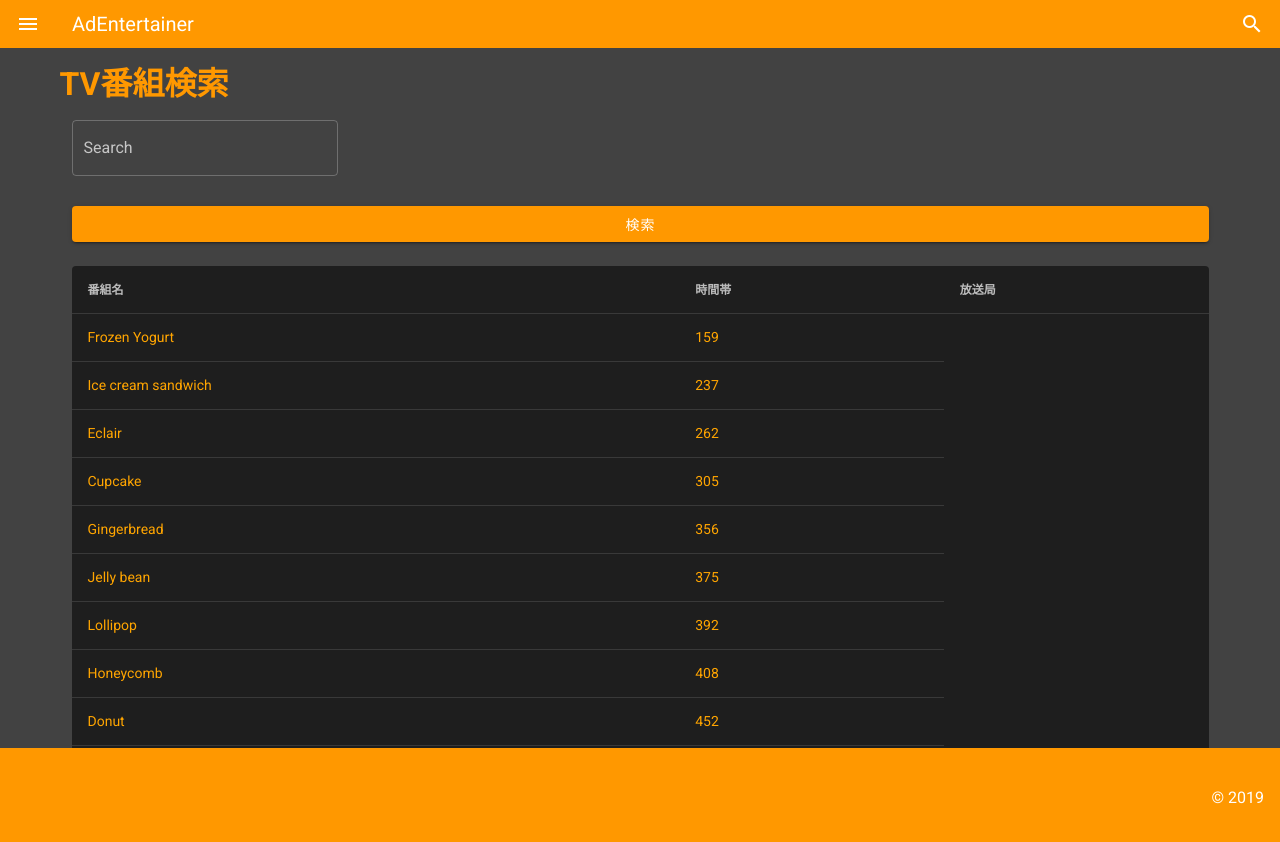
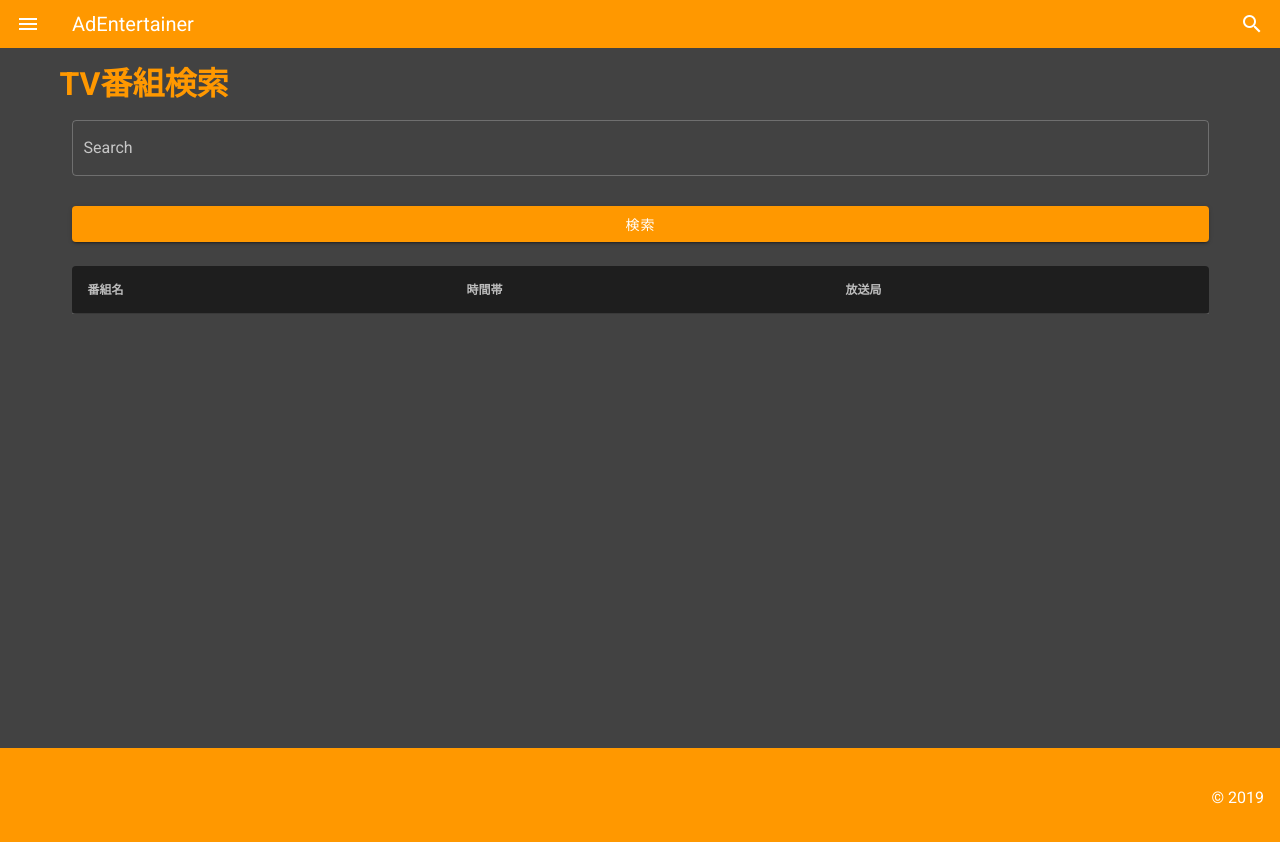
Before and after one commit to NakajimaShunsuke/YhooChannel, a Vue app: page /programtable in a window 1280 px wide. Shown: the top 842 px of the page. Built offline with nearby package versions, Linux system fonts and the light colour scheme.

Commit message:
番組検索実装

```diff
--- a/src/components/SimpleTable.vue
+++ b/src/components/SimpleTable.vue
@@ -8,60 +8,20 @@
       </tr>
     </thead>
     <tbody>
-      <tr v-for="item in desserts" :key="item.name">
-        <td>{{ item.name }}</td>
-        <td>{{ item.calories }}</td>
+      <tr v-for="item in desserts" :key="item.id">
+        <td>{{ item.title }}</td>
+        <td>{{ item.date }}</td>
+        <td style="min-width:75px">{{ item.tvStation }}</td>
       </tr>
     </tbody>
   </v-simple-table>
 </template>
 <script>
 export default {
-  data() {
-    return {
-      desserts: [
-        {
-          name: "Frozen Yogurt",
-          calories: 159
-        },
-        {
-          name: "Ice cream sandwich",
-          calories: 237
-        },
-        {
-          name: "Eclair",
-          calories: 262
-        },
-        {
-          name: "Cupcake",
-          calories: 305
-        },
-        {
-          name: "Gingerbread",
-          calories: 356
-        },
-        {
-          name: "Jelly bean",
-          calories: 375
-        },
-        {
-          name: "Lollipop",
-          calories: 392
-        },
-        {
-          name: "Honeycomb",
-          calories: 408
-        },
-        {
-          name: "Donut",
-          calories: 452
-        },
-        {
-          name: "KitKat",
-          calories: 518
-        }
-      ]
-    };
+  props: {
+    desserts: {
+      type: Array
+    }
   }
 };
 </script>
--- a/src/views/ProgramTable.vue
+++ b/src/views/ProgramTable.vue
@@ -3,25 +3,55 @@
     <h1>TV番組検索</h1>
 
     <!-- 番組検索 -->
-    <v-col cols="12" sm="6" md="3" style="padding-bottom:0">
-      <v-text-field label="Search" placeholder="番組名" outlined color="orange" dark></v-text-field>
+    <v-col cols="12" style="padding-bottom:0">
+      <v-text-field label="Search" placeholder="番組名" outlined color="orange" dark v-model="search"></v-text-field>
     </v-col>
     <v-col cols="12" style="padding-top:0">
-      <v-btn block color="orange" dark>検索</v-btn>
+      <v-btn block color="orange" dark @click="program_search = search">検索</v-btn>
     </v-col>
-
     <v-col cols="12">
-      <program-table />
+      <program-table :desserts="program_search" />
     </v-col>
+    <epic-spinner v-if="loading" />
   </v-container>
 </template>
 
 <script>
-import SimpleTable from "../components/SimpleTable";
+import axios from "axios";
+
+import SimpleTable from "@/components/SimpleTable";
+import EpicSpinner from "@/components/EpicSpinners";
+
+// import program_json from "@/assets/program";
 
 export default {
   components: {
-    "program-table": SimpleTable
+    "program-table": SimpleTable,
+    "epic-spinner": EpicSpinner
+  },
+  data() {
+    return {
+      loading: false,
+      program_data: "",
+      search: ""
+    };
+  },
+  computed: {
+    program_search: {
+      get: function() {
+        return this.program_data;
+      },
+      set: function(value) {
+        this.loading = true;
+        axios
+          .post("/app/programsearch", { search_value: value })
+          .then(response => (this.program_data = response.data))
+          .catch(() => {
+            // this.program_data = program_json;
+          })
+          .finally(() => (this.loading = false));
+      }
+    }
   }
 };
 </script>
--- a/srv/index.js
+++ b/srv/index.js
@@ -13,9 +13,9 @@ export default (app) => {
     });
   });
   // TV番組検索
-  app.get('/app/programsearch', (req, res) => {
+  app.post('/app/programsearch', (req, res) => {
     const crawling = require('./Api/ProgramCrawling')
-    Promise.all(crawling()).then((result) => {
+    Promise.all(crawling(req.body.search_value)).then((result) => {
       res.json(result[0]);
     });
   });
```
Also changed, not shown: srv/Api/ProgramCrawling.js (+3 -4 lines).
